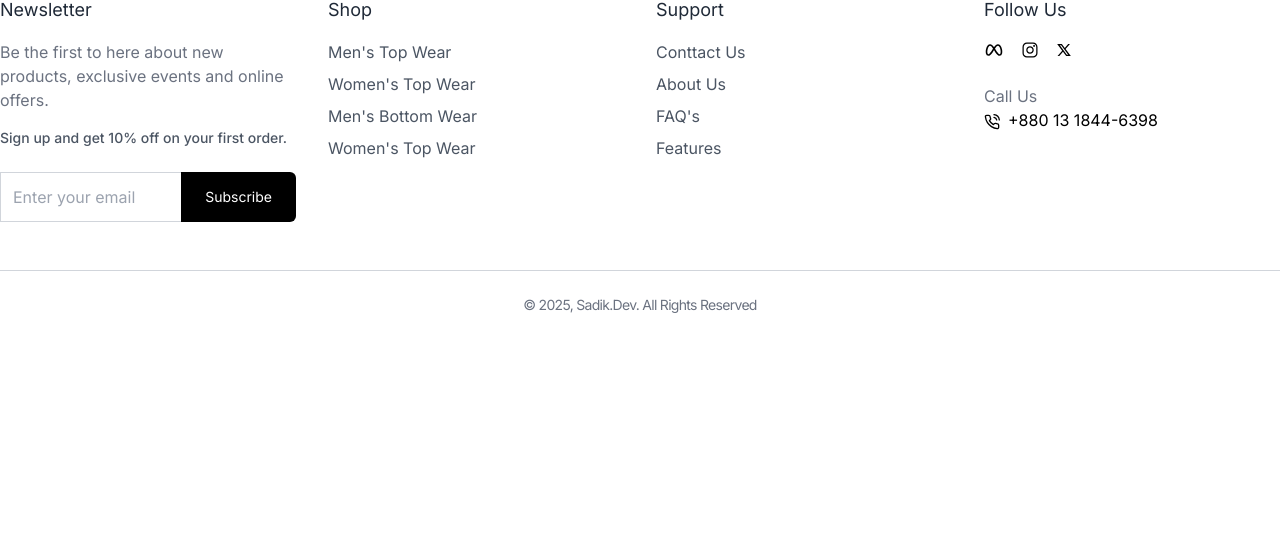
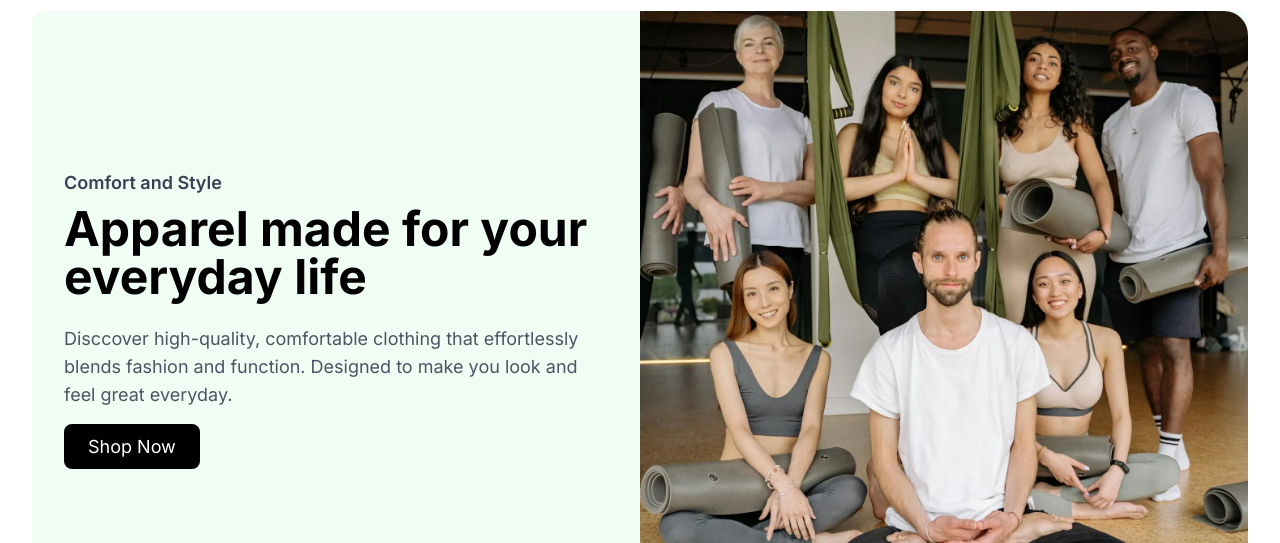
Before and after one commit to Sadik-Sami/rabbit-Ecommerce, a React (Vite) app in the folder frontend/: page / in a window 1280 px wide. Shown: the part 4756-5299 px from the top of the page. Before the commit the page ends 5119 px from the top, so only its background shows below. Built offline with nearby package versions, Linux system fonts and the light colour scheme.

Commit message:
Featured Collection added

```diff
--- /dev/null
+++ b/frontend/src/components/Products/FeaturedCollection.jsx
@@ -0,0 +1,31 @@
+import { Link } from 'react-router-dom';
+import featured from '../../assets/featured.webp';
+const FeaturedCollection = () => {
+	return (
+		<section className='py-16 px-4 lg:px-8'>
+			<div className='container mx-auto flex flex-col-reverse lg:flex-row items-center bg-green-50 rounded-xl'>
+				{/* Left content */}
+				<div className='lg:w-1/2 p-8 text-center lg:text-left'>
+					<h2 className='text-lg font-semibold text-gray-700 mb-2'>Comfort and Style</h2>
+					<h2 className='text-4xl lg:text-5xl font-bold mb-6'>Apparel made for your everyday life</h2>
+					<p className='text-lg mb-6 text-gray-600'>
+						Disccover high-quality, comfortable clothing that effortlessly blends fashion and function. Designed to make
+						you look and feel great everyday.
+					</p>
+					<Link to='/collections/all' className='bg-black text-white px-6 py-3 rounded-lg text-lg hover:bg-gray-800'>
+						Shop Now
+					</Link>
+				</div>
+				{/* Right Content */}
+				<div className='lg:w-1/2'>
+					<img
+						className='w-full h-full object-cover lg:rounded-tr-3xl lg:rounded-br-3xl'
+						src={featured}
+						alt='Featured Collections'
+					/>
+				</div>
+			</div>
+		</section>
+	);
+};
+export default FeaturedCollection;
--- a/frontend/src/pages/Home.jsx
+++ b/frontend/src/pages/Home.jsx
@@ -1,4 +1,5 @@
 import Hero from '../components/Layout/Hero';
+import FeaturedCollection from '../components/Products/FeaturedCollection';
 import GenderCollectionSection from '../components/Products/GenderCollectionSection';
 import NewArrivals from '../components/Products/NewArrivals';
 import ProductDetails from '../components/Products/ProductDetails';
@@ -69,6 +70,7 @@
 				<h2 className='text-3xl text-center font-bold mb-4'>Top Wears For Women</h2>
 				<ProductGrid products={placeHolderProducts} />
 			</div>
+			<FeaturedCollection />
 		</div>
 	);
 };
```
